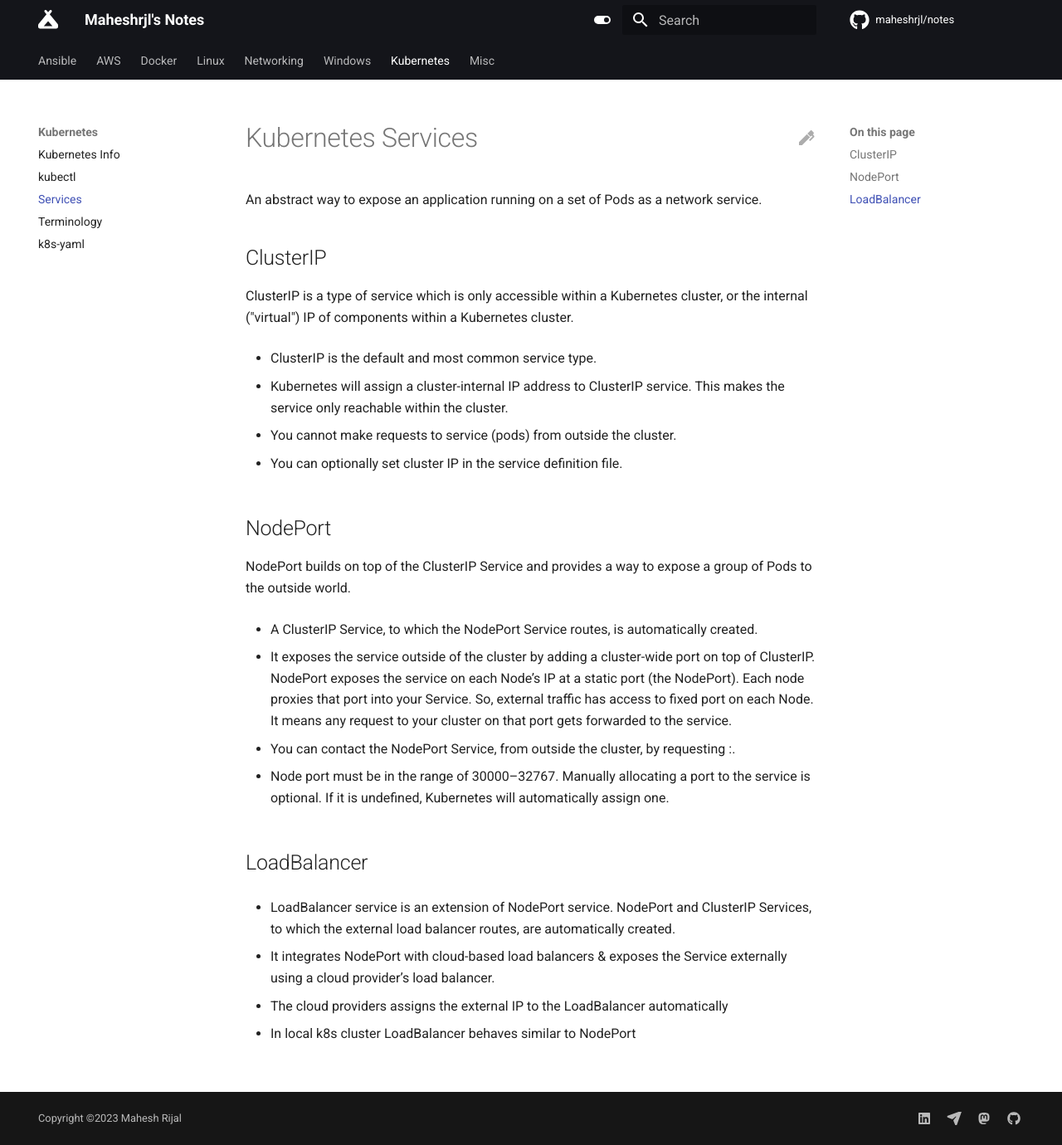
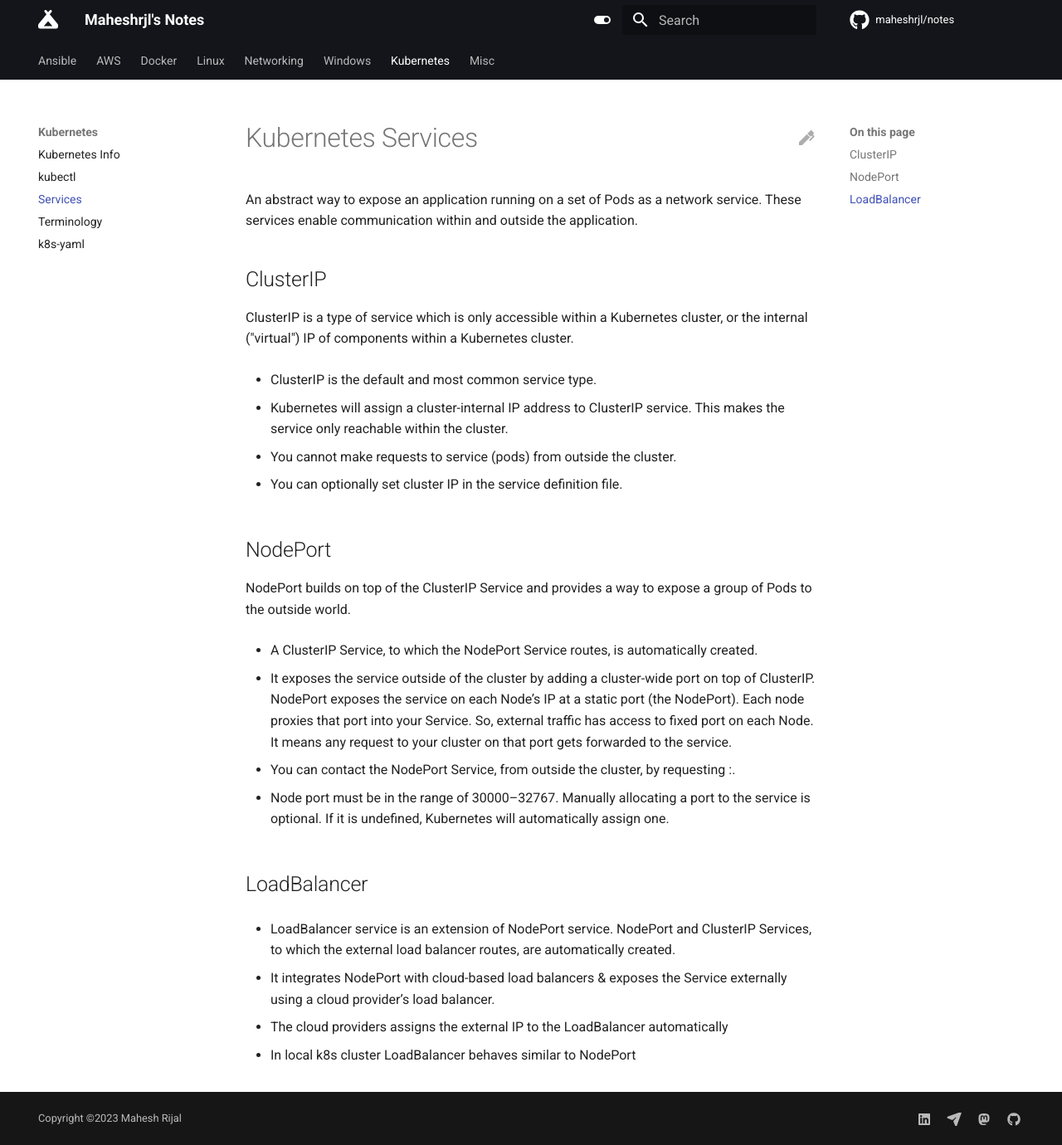
Before and after one commit to maheshrijal/notes, an MkDocs documentation site: the page built from docs/kubernetes/services.md, in a window 1280 px wide and 1380 px high. Shown: the whole window at 83% size. Built offline with MkDocs 1.6.1 and Material for MkDocs 9.7.7, drawn with Linux system fonts in a browser that asks for light colours; comment, search, counter and statistics services are not loaded.

Commit message:
minor changes
Signed-off-by: maheshrjl <62394512+maheshrjl@users.noreply.github.com>

```diff
--- a/docs/kubernetes/services.md
+++ b/docs/kubernetes/services.md
@@ -4,7 +4,7 @@ title: Kubernetes services and types
 
 # Kubernetes Services
 
-An abstract way to expose an application running on a set of Pods as a network service.
+An abstract way to expose an application running on a set of Pods as a network service. These services enable communication within and outside the application.
 
 
 ## ClusterIP
```
Also changed, not shown: docs/kubernetes/kubectl.md (+1 -1 lines).
